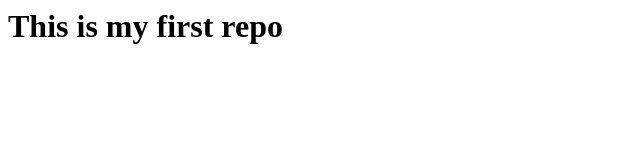
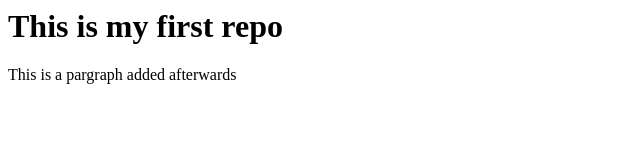
Before and after one commit to Pratham559-MQS/projectno1, a plain HTML site: page index.html in a window 1280 px wide. Shown: the whole page, without its empty margins (0-640 px from the left). Drawn offline with Linux system fonts and the light colour scheme.

Commit message:
paragraph/hello

```diff
--- a/index.html
+++ b/index.html
@@ -1,5 +1,6 @@
 <html>
 <body>
   <h1>This is my first repo</h1>
+  <p>This is a pargraph added afterwards</p>
 </body>
 </html>
```
